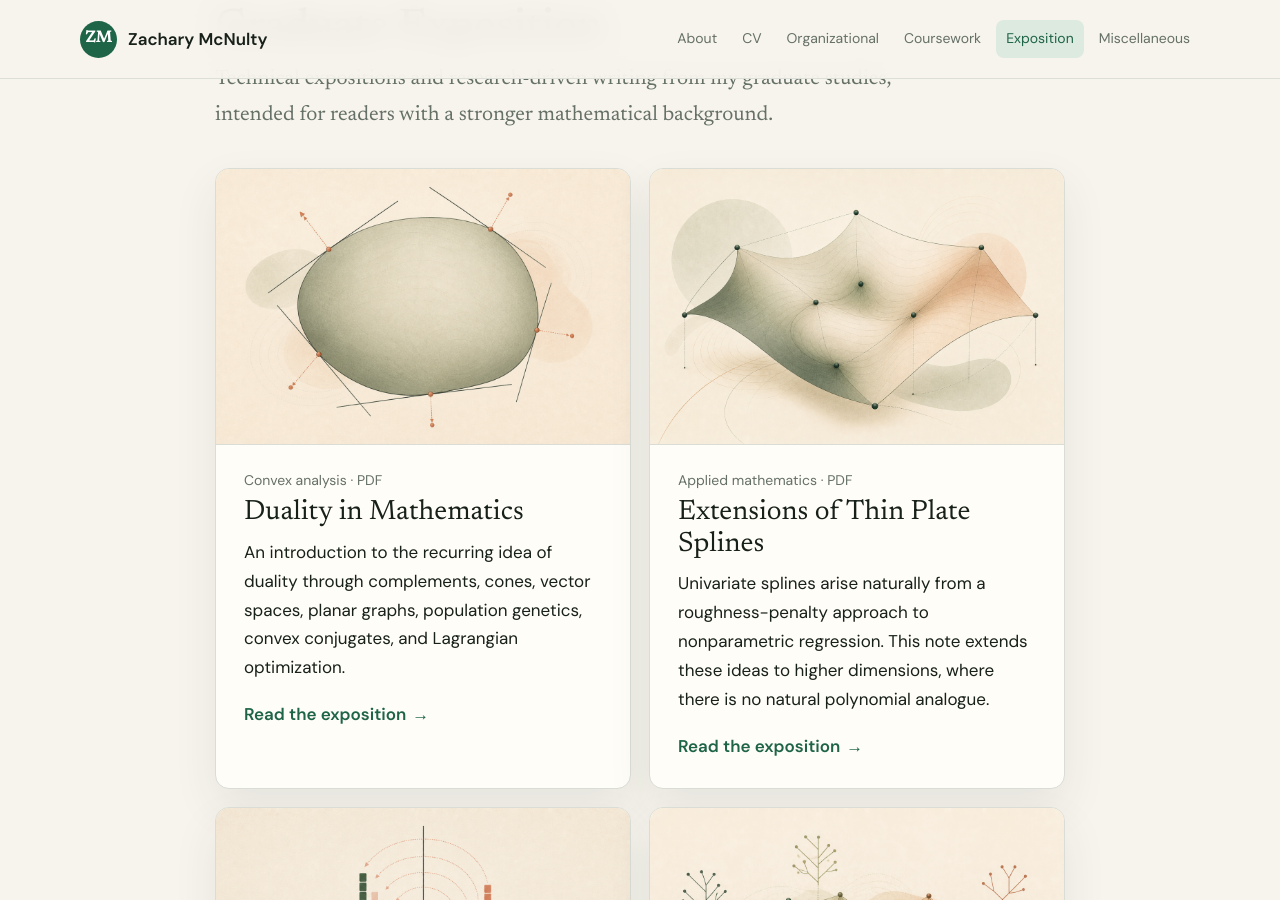
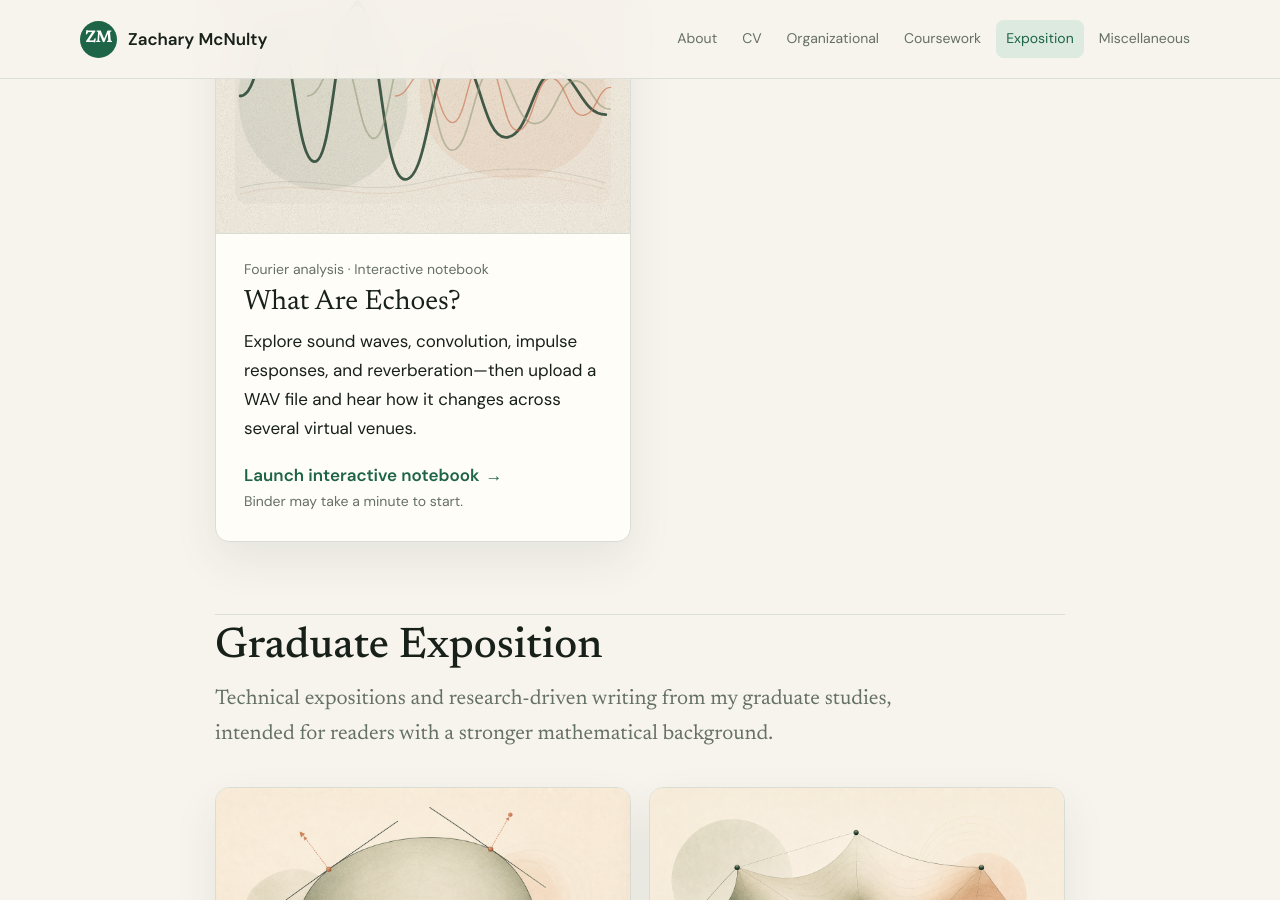
Before and after one commit to zackmcnulty/zackmcnulty.github.io, a Jekyll site: the page built from exposition.html, in a window 1280 px wide and 900 px high, scrolled down 643 px. Built offline with Jekyll 4.4.1, drawn with Linux system fonts in a browser that asks for light colours.

Commit message:
added echos exposition

```diff
--- a/exposition.html
+++ b/exposition.html
@@ -10,6 +10,18 @@ permalink: /exposition/
   <section class="exposition-section">
     <h2>Mathematics in Everyday Life</h2>
     <p class="section-subtitle">Cool ways in which mathematics appears in everyday life, written for a general audience.</p>
+    <div class="cards">
+      <a class="card project-card" href="https://mybinder.org/v2/gh/zackmcnulty/zackmcnulty.github.io/HEAD?labpath=expositions%2Fechos-of-fourier%2Fechos_of_fourier.ipynb" target="_blank" rel="noopener noreferrer">
+        <img class="project-preview" src="{{ '/assets/images/exposition/echoes-of-fourier.svg' | relative_url }}" alt="A sound wave followed by progressively smaller delayed echoes">
+        <span class="project-copy">
+          <span class="meta">Fourier analysis · Interactive notebook</span>
+          <span class="project-title">What Are Echoes?</span>
+          <span>Explore sound waves, convolution, impulse responses, and reverberation—then upload a WAV file and hear how it changes across several virtual venues.</span>
+          <span class="text-link">Launch interactive notebook</span>
+          <span class="meta">Binder may take a minute to start.</span>
+        </span>
+      </a>
+    </div>
   </section>
 
   <section class="exposition-section section-block">
```
Also changed, not shown: assets/images/exposition/echoes-of-fourier.svg (added), 4 other files.
